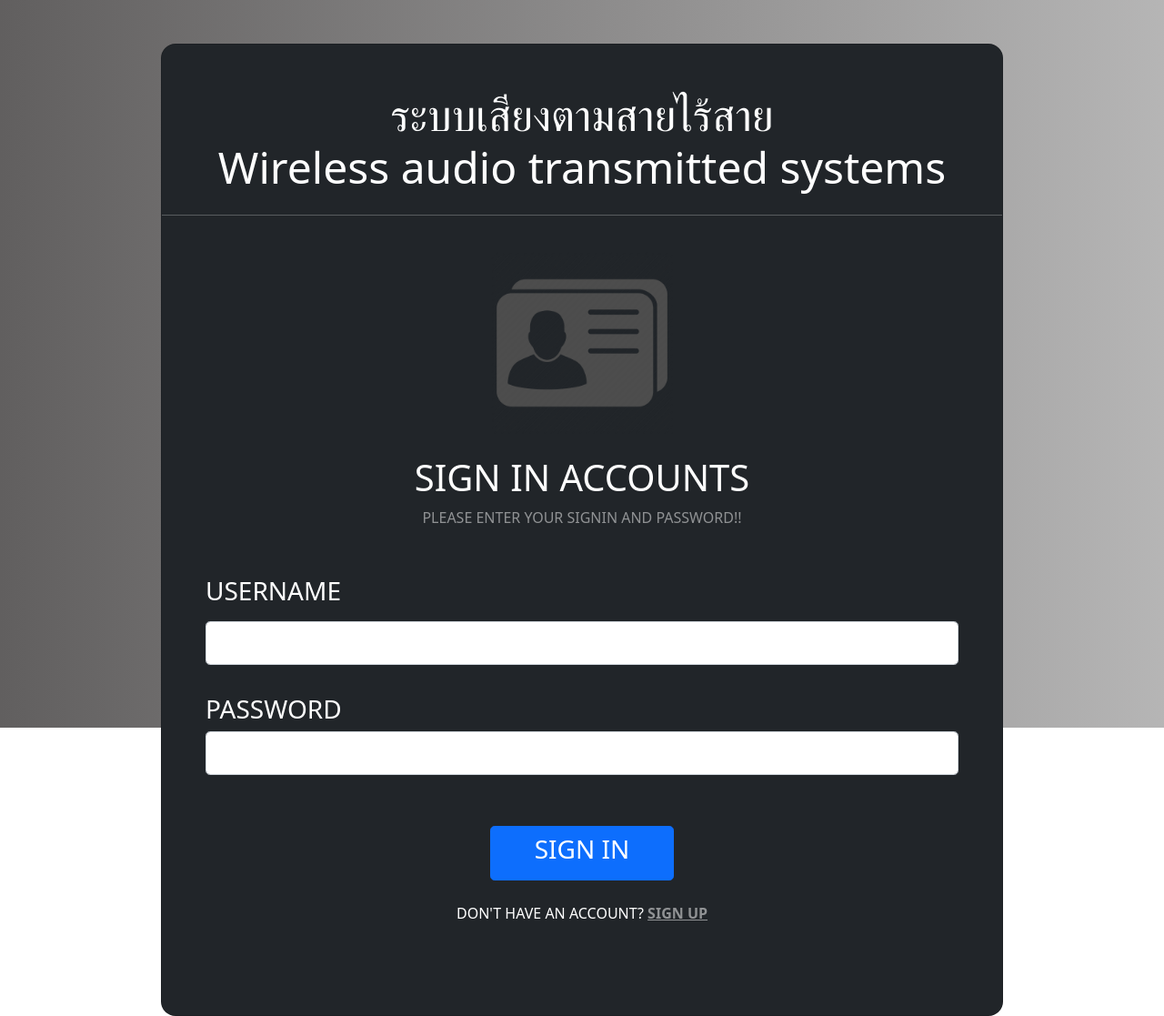
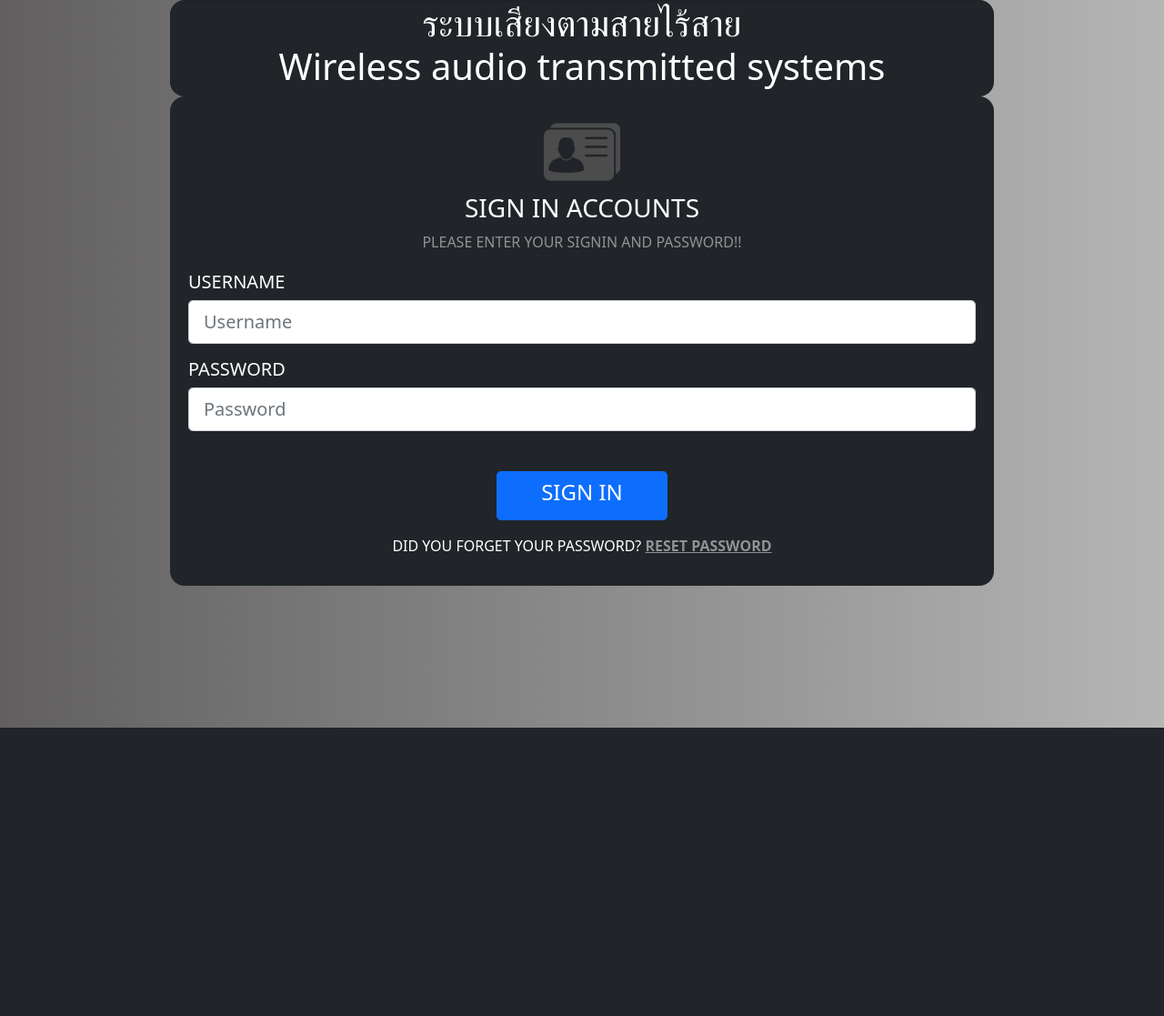
Before and after one commit to PhinyoCh/TRANAudio_Website, a Node server app: template views/login.ejs in a window 1280 px wide. Shown: the whole page at 91% size. After the commit the page ends 800 px from the top, so only its background shows below. Run offline with Node 20, Linux system fonts and the light colour scheme; the template is opened without the code that fills it, so the values that code supplies are empty; some libraries are stand-ins or nearby versions.

Commit message:
update login01

```diff
--- a/views/login.ejs
+++ b/views/login.ejs
@@ -3,71 +3,48 @@
 <head>
     <title>Wireless audio transmitted systems</title>
     <meta charset="UTF-8">
-    <meta http-equiv="X-UA-Compatible" content="IE=edge">
     <meta name="viewport" content="width=device-width, initial-scale=1.0">
     <title>Login</title>
-    <link href="/public/css/bootstrap.min.css" rel="stylesheet" integrity="sha384-EVSTQN3/azprG1Anm3QDgpJLIm9Nao0Yz1ztcQTwFspd3yD65VohhpuuCOmLASjC" crossorigin="anonymous">
-    <script src="/public/js/bootstrap.min.js" integrity="sha384-MrcW6ZMFYlzcLA8Nl+NtUVF0sA7MsXsP1UyJoMp4YLEuNSfAP+JcXn/tWtIaxVXM" crossorigin="anonymous"></script>
+    <link href="/public/css/bootstrap.min.css" rel="stylesheet">
+    <script src="/public/js/bootstrap.min.js"></script>
     <link rel="stylesheet" href="/public/css/Style.css">
 </head>
 <body>
 
     <section class="vh-100 gradient-custom">
-    <div class="container py-5 h-100">
+        <div class="container">
+            <div class="container">
                 <div class="row d-flex justify-content-center align-items-center h-100">
                     <div class="col-100 col-md-50 col-lg-50 col-xl-10">
                         <div class="card bg-dark text-white" style="border-radius: 1rem;">
-        <br><br>
-    <h2 class=" display-5 text-center ">ระบบเสียงตามสายไร้สาย<br>Wireless audio transmitted systems</h2><hr>
-    <br>
-
+                            <h5 class=" display-6 text-center ">ระบบเสียงตามสายไร้สาย<br>Wireless audio transmitted systems</h5>
+                        </div>
+                        <div class="card-body bg-dark p- text-center"  style="border-radius: 1rem;">
                             <div class="text-center">
-    <form>
-        <img src="../public/img/Login.jpg" height="200" >
+                                <img src="../public/img/Login.jpg" height="90">
                             </div>
-    <br>
-        <h1 class="text-center text-uppercase">Sign in Accounts</h1>
-        <p class="text-center text-uppercase text-white-50 mb-1 ">Please enter your signin and password!!</p>
-
-
-        <div class="card-body p-5 text-center">
-        <div class="form-outline form-white mb-2">
-            <div class="text-start">
-                <label class="form-label" for="usernameX"><p class="text-uppercase h3">username</p></label>
+                            <h3 class="text-center text-uppercase text-white">Sign in Accounts</h3>
+                            <p class="text-center text-uppercase text-white-50 ">Please enter your signin and password!!</p>
+                            <form >
+                                <div class="form-outline form-row form-white card-body p-1 text-start text-white ">
+                                    <label class="form-label" for="usernameX"><p class="text-uppercase h5 mb-0">username</p></label>
+                                    <input type="username" id="typeUsername" class="form-control form-control-lg" placeholder="Username"/>
                                 </div>
-                <input type="username" id="typeUsername" class="form-control form-control-lg" />
+                                <div class="form-outline mb-4 form-row form-white card-body p-1 text-start text-white">
+                                    <label class="form-label" for="passwordX"><p class="text-uppercase h5 mt-2 mb-0">password</p></label>
+                                    <input type="username" id="typePassword" class="form-control form-control-lg" placeholder="Password"/>
                                 </div>
-
-        <div class="form-outline form-white mb-2">
-            <div class="text-start">
-                <label class="form-label" for="typePasswordX"></label><p class="text-uppercase h3">Password</p></label>
-            </div>
-                <input type="password" id="typePassword" class="form-control form-control-lg" />
-
-        </div><br><br>
-
-
-        <button class="text-uppercase btn btn-lg btn-primary px-5" id="btn-login" type="submit"><p class="text-uppercase h3">Sign in</p></button>
-        <br><br>
+                                <button class="text-uppercase btn btn-lg btn-primary mt-3 px-5" id="btn-login" type="submit"><p class="text-uppercase h4">Sign in</p></button>
                                 <div>
-            <p class="text-uppercase mb-0">Don't have an account? <a href="#!" class="text-white-50 fw-bold">Sign Up</a></p>
-        </div>
-
-        <div class="d-flex justify-content-center text-center mt-4 pt-1">
-            <a href="#!" class="text-white"><i class="fab fa-facebook-f fa-lg"></i></a>
-            <a href="#!" class="text-white"><i class="fab fa-twitter fa-lg mx-4 px-2"></i></a>
-            <a href="#!" class="text-white"><i class="fab fa-google fa-lg"></i></a>
-        </div>
+                                    <p class="text-uppercase mt-3 text-white">Did you forget your password? <a href="#!" class="text-white-50 fw-bold">Reset Password</a></p>
                                 </div>
                             </form>
-
-</div>
+                        <div>
                     </div>
                 </div>
             </div>
         </div>
     </section>
-
 </body>
 </html>
 
```
Also changed, not shown: public/css/Style.css (line endings or trailing spaces). Lines whose indentation alone changed are shown as unchanged.
